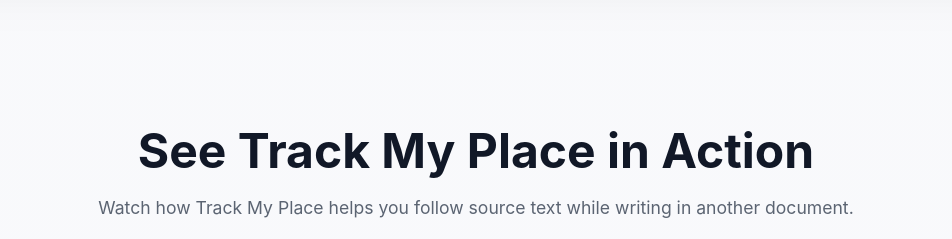
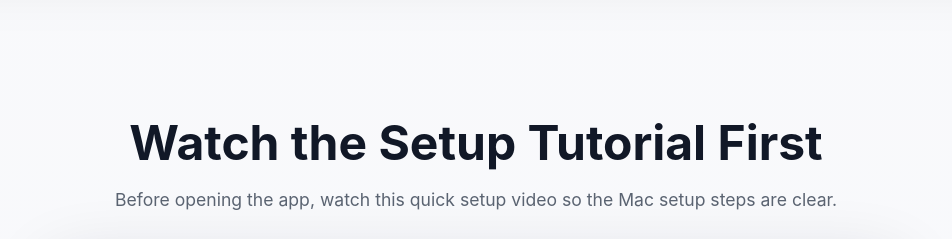
Before and after one commit to DavidScott959/track-my-place, a plain HTML site: page index.html in a window 1280 px wide. Shown: the part 5020-5259 px from the top of the page, without its empty margins (164-1116 px from the left). Drawn offline with Linux system fonts and the light colour scheme.

Commit message:
Update index.html
double text deleted

```diff
--- a/index.html
+++ b/index.html
@@ -229,9 +229,6 @@
         </div>
       </div>
     </section>
-    <section class="video-section">
-  <h2>See Track My Place in Action</h2>
-  <p>Watch how Track My Place helps you follow source text while writing in another document.</p>
 
   <section class="video-section setup-video-section">
   <h2>Watch the Setup Tutorial First</h2>
```
